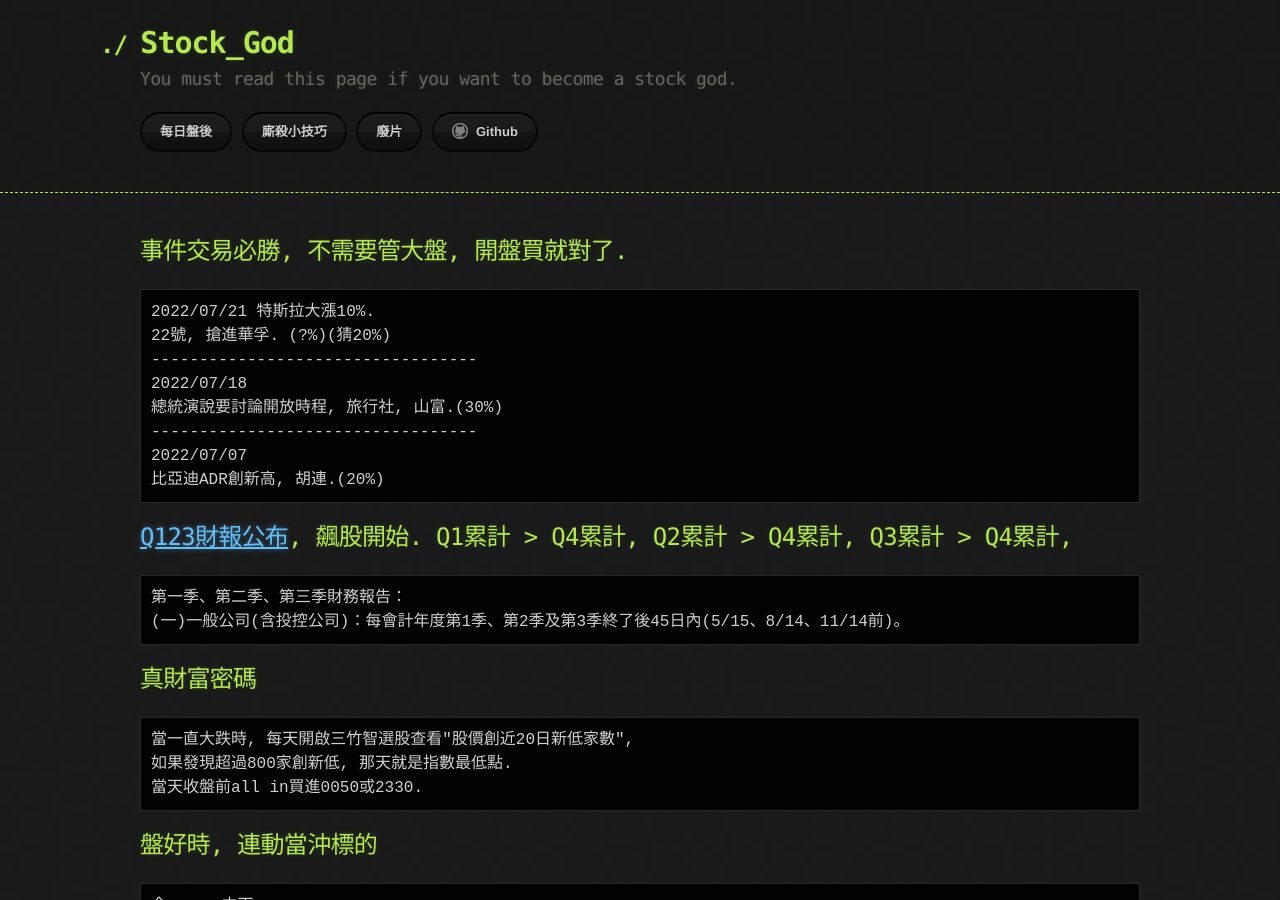
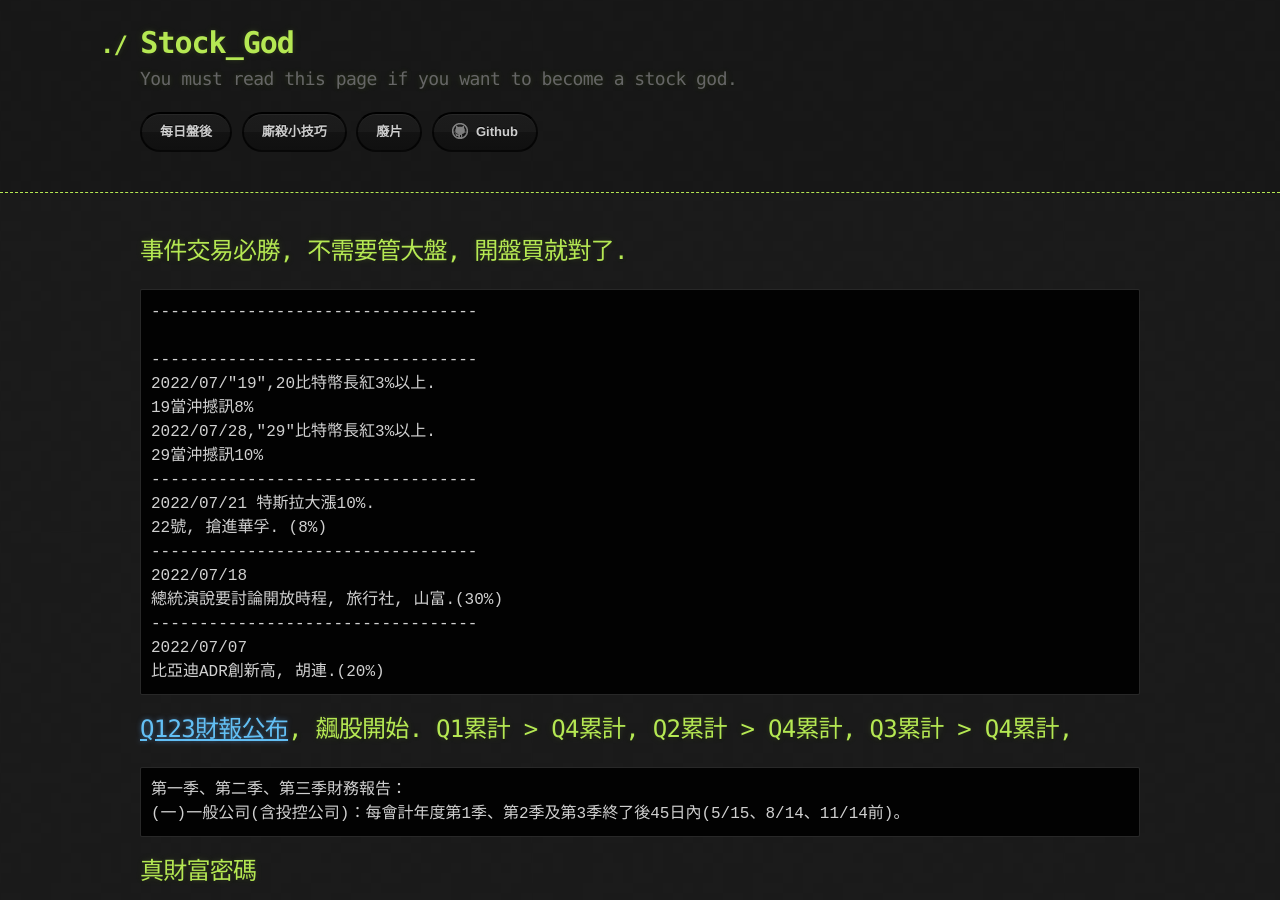
Before and after one commit to lepg5487/Stock_God, a Jekyll site: the page built from experience.md, in a window 1280 px wide and 900 px high. Built offline with Jekyll 4.4.1, drawn with Linux system fonts in a browser that asks for light colours; our own code applies the rules of GitHub Pages for plain Markdown files.

Commit message:
Update experience.md

````diff
--- a/experience.md
+++ b/experience.md
@@ -4,8 +4,16 @@
 
 ## 事件交易必勝, 不需要管大盤, 開盤買就對了.
 ```
+----------------------------------
+
+----------------------------------
+2022/07/"19",20比特幣長紅3%以上.
+19當沖撼訊8%
+2022/07/28,"29"比特幣長紅3%以上.
+29當沖撼訊10%
+----------------------------------
 2022/07/21 特斯拉大漲10%.
-22號, 搶進華孚. (?%)(猜20%)
+22號, 搶進華孚. (8%)
 ----------------------------------
 2022/07/18
 總統演說要討論開放時程, 旅行社, 山富.(30%)
````
